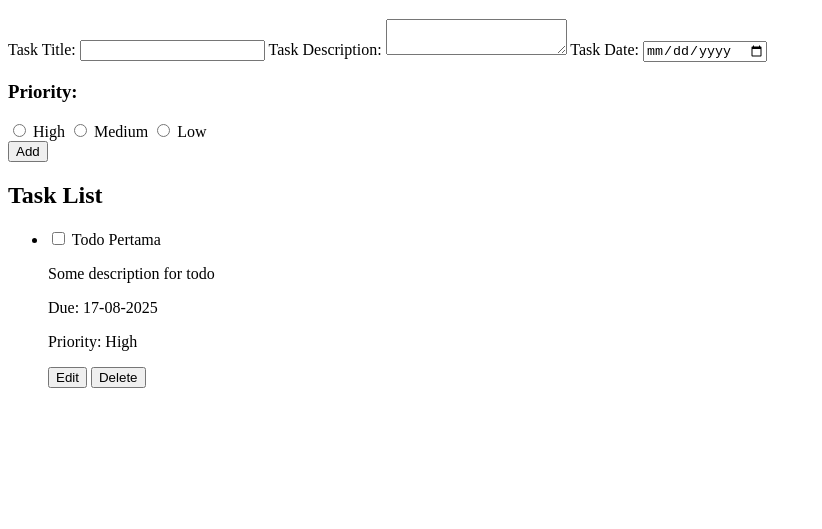
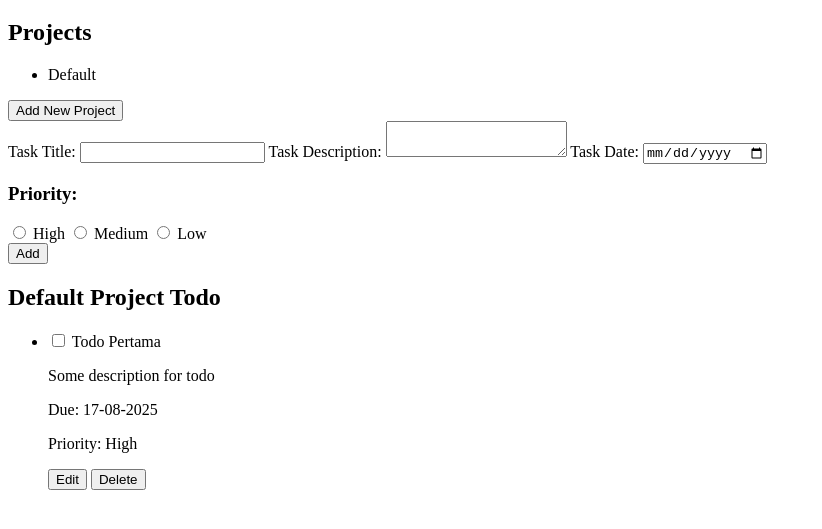
Before and after one commit to mesakhlolo/todo-list, a website built with webpack: page src/index.html in a window 1280 px wide. Shown: the part 61-590 px from the top of the page, without its empty margins (0-822 px from the left). Built offline with nearby package versions, Linux system fonts and the light colour scheme.

Commit message:
menambahkan kerangka untuk projects

```diff
--- a/src/index.html
+++ b/src/index.html
@@ -13,6 +13,14 @@
 
     <!-- Main -->
     <main>
+      <section class="project-sidebar">
+        <h2>Projects</h2>
+        <ul class="project-list">
+          <li class="list-project" data-project="Default">Default</li>
+        </ul>
+        <button class="add-project-btn">Add New Project</button>
+      </section>
+
       <!-- Add Task -->
       <section class="add-task-section">
         <form class="add-task-form">
@@ -47,7 +55,7 @@
 
       <!-- Task List -->
       <section class="task-list-section">
-        <h2>Task List</h2>
+        <h2 id="current-project-title">Default Project Todo</h2>
         <ul class="task-list">
           <li class="task-item">
             <div class="task-main">
```
